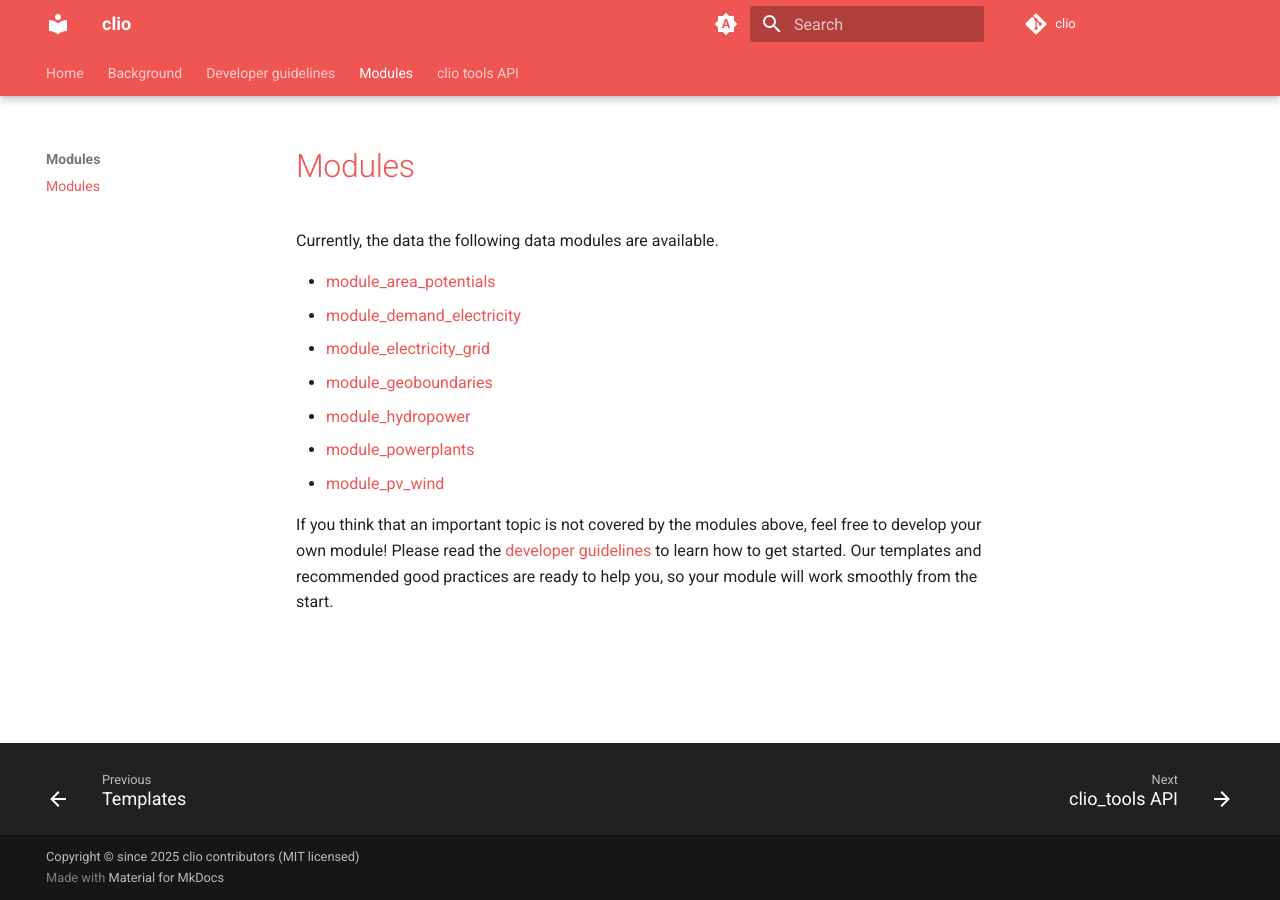
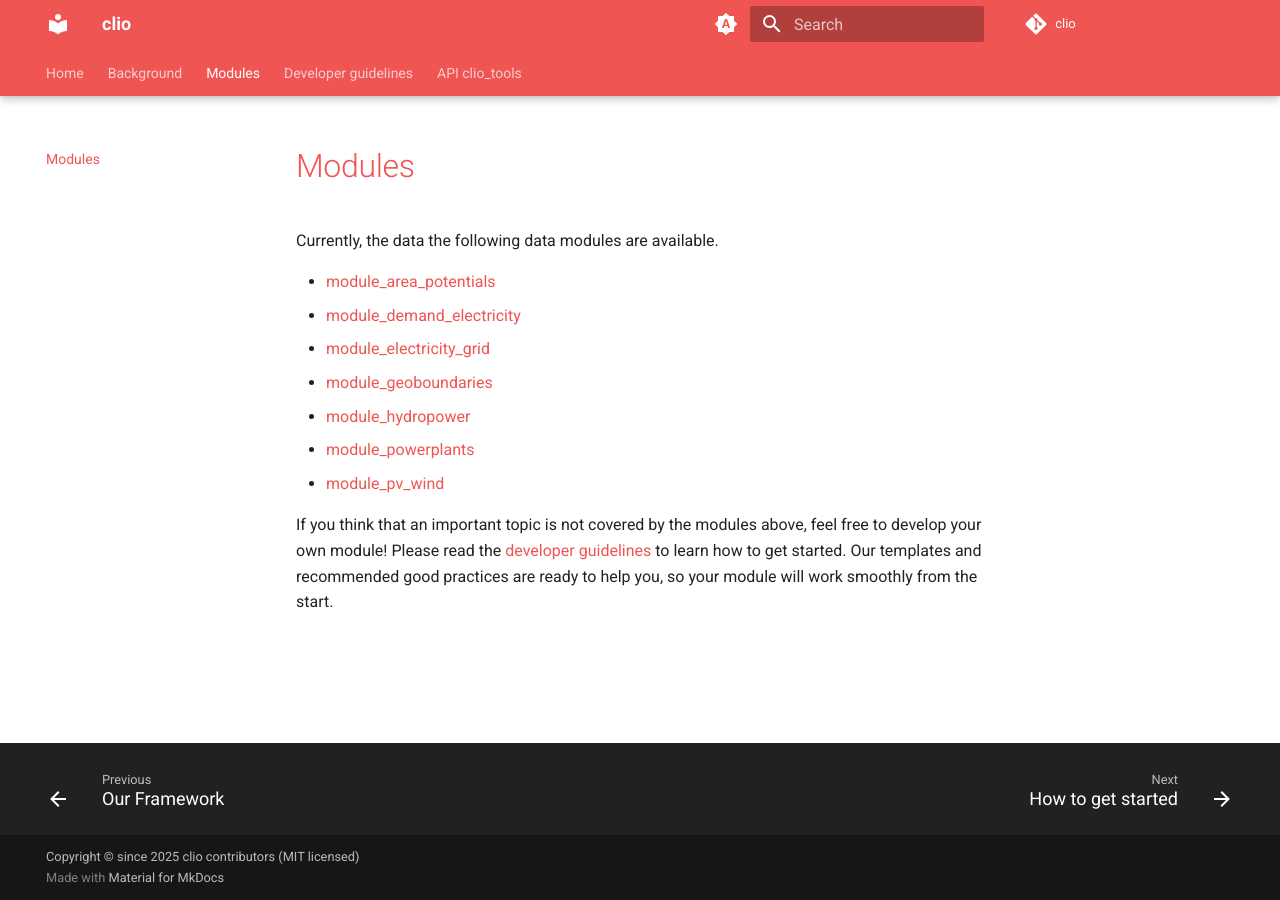
Before and after one commit to calliope-project/clio, an MkDocs documentation site: the page built from docs/Modules/modules.md, in a window 1280 px wide. Built offline with MkDocs 1.6.1 and Material for MkDocs 9.7.7, drawn with Linux system fonts in a browser that asks for light colours; comment, search, counter and statistics services are not loaded; part of the change alters nothing that is shown.

Commit message:
Define navbar order

```diff
--- a/mkdocs.yaml
+++ b/mkdocs.yaml
@@ -93,4 +93,18 @@ plugins:
             - https://pandas.pydata.org/docs/objects.inv
             - https://docs.xarray.dev/en/stable/objects.inv
 
+nav:
+  - Home: index.md
+  - Background:
+    - Background/motivation.md
+    - Background/our_framework.md
+  - Modules: Modules/modules.md
+  - Developer guidelines:
+    - Developer_guidelines/getting_started.md
+    - Developer_guidelines/requirements.md
+    - Developer_guidelines/templates.md
+  - API clio_tools:
+    - clio_tools_API/index.md
+    - clio_tools_API/data_modules.md
+
 copyright: Copyright &copy; since 2025 <a href="https://github.com/calliope-project/clio/blob/main/AUTHORS">clio contributors</a> (MIT licensed)
```
